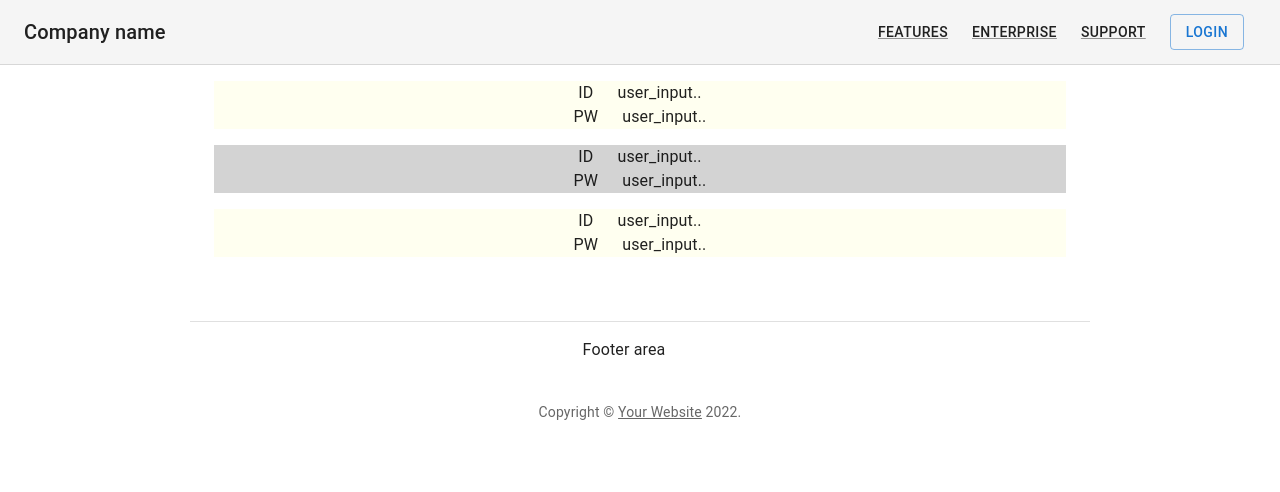
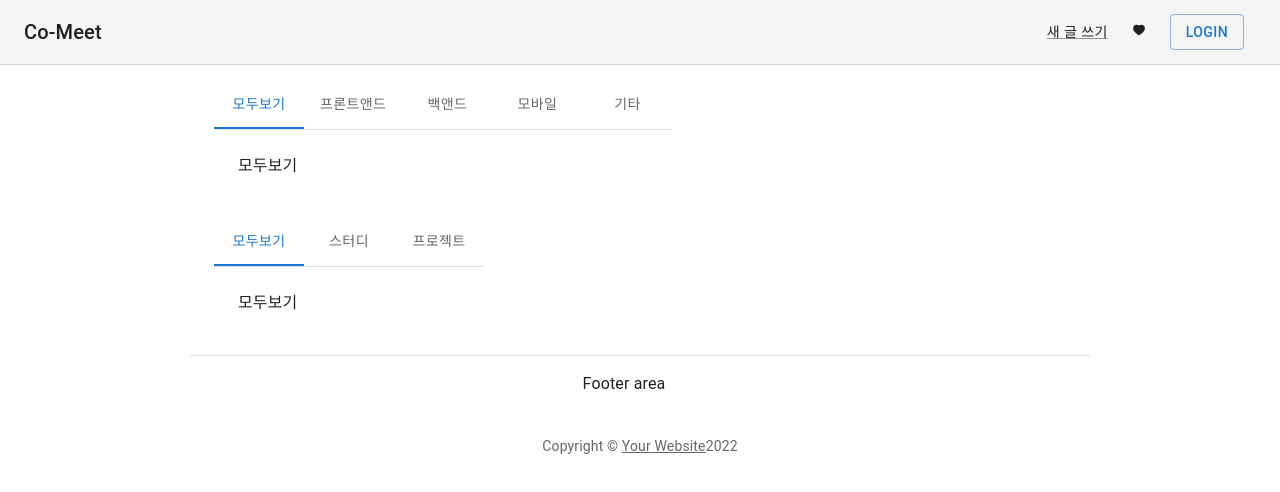
Before and after one commit to Tamanegi-seoul/Co-meet, a React (Create React App) app: page / in a window 1280 px wide. Shown: the top 492 px of the page. Built offline with nearby package versions, Linux system fonts and the light colour scheme.

Commit message:
feat : TeachStack, PostList 컴포넌트 추가

```diff
--- a/package.json
+++ b/package.json
@@ -12,6 +12,7 @@
     "@testing-library/user-event": "^13.5.0",
     "react": "^18.2.0",
     "react-dom": "^18.2.0",
+    "react-icons": "^4.6.0",
     "react-router-dom": "^6.4.3",
     "react-scripts": "5.0.1",
     "styled-components": "^5.3.6",
@@ -43,6 +44,7 @@
   },
   "devDependencies": {
     "eslint-config-prettier": "^8.5.0",
+    "eslint-plugin-node": "^11.1.0",
     "eslint-plugin-prettier": "^4.2.1",
     "prettier": "^2.7.1"
   }
--- a/src/App.js
+++ b/src/App.js
@@ -8,8 +8,10 @@
 import Link from "@mui/material/Link";
 import GlobalStyles from "@mui/material/GlobalStyles";
 import Container from "@mui/material/Container";
-import Login from "../src/pages/Login";
 import { Box } from "@mui/material";
+import PostList from "./components/PostList";
+import TeachStack from "./components/TeachStack";
+import { AiFillHeart } from "react-icons/ai";
 
 function Copyright(props) {
   return (
@@ -22,9 +24,8 @@
       {"Copyright © "}
       <Link color="inherit" href="https://mui.com/">
         Your Website
-      </Link>{" "}
+      </Link>
       {new Date().getFullYear()}
-      {"."}
     </Typography>
   );
 }
@@ -43,10 +44,12 @@
         color="default"
         elevation={0}
         sx={{ borderBottom: theme => `1px solid ${theme.palette.divider}` }}
+        maxWidth="md"
+        component="main"
       >
         <Toolbar sx={{ flexWrap: "wrap" }}>
           <Typography variant="h6" color="inherit" noWrap sx={{ flexGrow: 1 }}>
-            Company name
+            Co-Meet
           </Typography>
           <nav>
             <Link
@@ -55,7 +58,7 @@
               href="#"
               sx={{ my: 1, mx: 1.5 }}
             >
-              Features
+              새 글 쓰기
             </Link>
             <Link
               variant="button"
@@ -63,36 +66,31 @@
               href="#"
               sx={{ my: 1, mx: 1.5 }}
             >
-              Enterprise
-            </Link>
-            <Link
-              variant="button"
-              color="text.primary"
-              href="#"
-              sx={{ my: 1, mx: 1.5 }}
-            >
-              Support
+              <AiFillHeart />
             </Link>
           </nav>
-          <Button href="#" variant="outlined" sx={{ my: 1, mx: 1.5 }}>
+          <Button
+            to="/"
+            href="#"
+            variant="outlined"
+            sx={{
+              my: 1,
+              mx: 1.5,
+            }}
+          >
             Login
           </Button>
         </Toolbar>
       </AppBar>
-      {/* end of header*/}
-      {/* <Login /> */}
-
+      {/* end header */}
+      {/* Teach Stack */}
       <Container maxWidth="md" component="main">
-        {/* <Grid spacing={4} justifyContent="main">
-        </Grid> */}
-
         <Box
           sx={{
             marginTop: 2,
             display: "flex",
             flexDirection: "column",
-            alignItems: "center",
-            backgroundColor: "ivory",
+            alignItems: "start",
           }}
         >
           <Grid
@@ -103,30 +101,20 @@
               alignItems: "flex-end",
             }}
           >
-            <Box sx={{ marginRight: 3 }}>ID</Box>
-            <Box>user_input..</Box>
-          </Grid>
-
-          <Grid
-            item
-            sx={{
-              display: "flex",
-              flexDirection: "row",
-              alignItems: "flex-end",
-            }}
-          >
-            <Box sx={{ marginRight: 3 }}>PW</Box>
-            <Box>user_input..</Box>
+            <TeachStack />
           </Grid>
         </Box>
+      </Container>
 
+      {/* Post List */}
+      <Container maxWidth="md" component="main">
         <Box
           sx={{
             marginTop: 2,
             display: "flex",
             flexDirection: "column",
-            alignItems: "center",
-            backgroundColor: "lightgrey",
+            alignItems: "start",
+            // backgroundColor: "ivory",
           }}
         >
           <Grid
@@ -137,54 +125,7 @@
               alignItems: "flex-end",
             }}
           >
-            <Box sx={{ marginRight: 3 }}>ID</Box>
-            <Box>user_input..</Box>
-          </Grid>
-
-          <Grid
-            item
-            sx={{
-              display: "flex",
-              flexDirection: "row",
-              alignItems: "flex-end",
-            }}
-          >
-            <Box sx={{ marginRight: 3 }}>PW</Box>
-            <Box>user_input..</Box>
-          </Grid>
-        </Box>
-
-        <Box
-          sx={{
-            marginTop: 2,
-            display: "flex",
-            flexDirection: "column",
-            alignItems: "center",
-            backgroundColor: "ivory",
-          }}
-        >
-          <Grid
-            item
-            sx={{
-              display: "flex",
-              flexDirection: "row",
-              alignItems: "flex-end",
-            }}
-          >
-            <Box sx={{ marginRight: 3 }}>ID</Box>
-            <Box>user_input..</Box>
-          </Grid>
-
-          <Grid
-            item
-            sx={{
-              display: "flex",
-              flexDirection: "row",
-              alignItems: "flex-end",
-            }}
-          >
-            <Box sx={{ marginRight: 3 }}>PW</Box>
-            <Box>user_input..</Box>
+            <PostList />
           </Grid>
         </Box>
       </Container>
@@ -195,12 +136,13 @@
         component="footer"
         sx={{
           borderTop: theme => `1px solid ${theme.palette.divider}`,
-          mt: 8,
+          mt: 2,
           py: [3, 6],
         }}
       >
         <Grid container spacing={4} justifyContent="space-evenly">
           Footer area
+          {/* 위에 영어 지우고 이 자리에 컴포넌트 연결하면 됩니다. */}
         </Grid>
         <Copyright sx={{ mt: 5 }} />
       </Container>
--- a/src/components/PostList.js
+++ b/src/components/PostList.js
@@ -1,7 +1,72 @@
-import React from "react";
+import * as React from "react";
+import PropTypes from "prop-types";
+import Tabs from "@mui/material/Tabs";
+import Tab from "@mui/material/Tab";
+import Typography from "@mui/material/Typography";
+import Box from "@mui/material/Box";
 
-const PostList = () => {
-  return <div></div>;
+function TabPanel(props) {
+  const { children, value, index, ...other } = props;
+
+  return (
+    <div
+      role="tabpanel"
+      hidden={value !== index}
+      id={`simple-tabpanel-${index}`}
+      aria-labelledby={`simple-tab-${index}`}
+      {...other}
+    >
+      {value === index && (
+        <Box sx={{ p: 3 }}>
+          <Typography>{children}</Typography>
+        </Box>
+      )}
+    </div>
+  );
+}
+
+TabPanel.propTypes = {
+  children: PropTypes.node,
+  index: PropTypes.number.isRequired,
+  value: PropTypes.number.isRequired,
 };
 
-export default PostList;
+function a11yProps(index) {
+  return {
+    id: `simple-tab-${index}`,
+    "aria-controls": `simple-tabpanel-${index}`,
+  };
+}
+
+export default function BasicTabs() {
+  const [value, setValue] = React.useState(0);
+
+  const handleChange = (event, newValue) => {
+    setValue(newValue);
+  };
+
+  return (
+    <Box sx={{ width: "100%" }}>
+      <Box sx={{ borderBottom: 1, borderColor: "divider" }}>
+        <Tabs
+          value={value}
+          onChange={handleChange}
+          aria-label="basic tabs example"
+        >
+          <Tab label="모두보기" {...a11yProps(0)} />
+          <Tab label="스터디" {...a11yProps(1)} />
+          <Tab label="프로젝트" {...a11yProps(2)} />
+        </Tabs>
+      </Box>
+      <TabPanel value={value} index={0}>
+        모두보기
+      </TabPanel>
+      <TabPanel value={value} index={1}>
+        스터디
+      </TabPanel>
+      <TabPanel value={value} index={2}>
+        프로젝트
+      </TabPanel>
+    </Box>
+  );
+}
--- a/src/components/TeachStack.js
+++ b/src/components/TeachStack.js
@@ -1,7 +1,80 @@
-import React from "react";
+import * as React from "react";
+import PropTypes from "prop-types";
+import Tabs from "@mui/material/Tabs";
+import Tab from "@mui/material/Tab";
+import Typography from "@mui/material/Typography";
+import Box from "@mui/material/Box";
 
-const TeachStack = () => {
-  return <div></div>;
+function TabPanel(props) {
+  const { children, value, index, ...other } = props;
+
+  return (
+    <div
+      role="tabpanel"
+      hidden={value !== index}
+      id={`simple-tabpanel-${index}`}
+      aria-labelledby={`simple-tab-${index}`}
+      {...other}
+    >
+      {value === index && (
+        <Box sx={{ p: 3 }}>
+          <Typography>{children}</Typography>
+        </Box>
+      )}
+    </div>
+  );
+}
+
+TabPanel.propTypes = {
+  children: PropTypes.node,
+  index: PropTypes.number.isRequired,
+  value: PropTypes.number.isRequired,
 };
 
-export default TeachStack;
+function a11yProps(index) {
+  return {
+    id: `simple-tab-${index}`,
+    "aria-controls": `simple-tabpanel-${index}`,
+  };
+}
+
+export default function BasicTabs() {
+  const [value, setValue] = React.useState(0);
+
+  const handleChange = (event, newValue) => {
+    setValue(newValue);
+  };
+
+  return (
+    <Box sx={{ width: "100%" }}>
+      <Box sx={{ borderBottom: 1, borderColor: "divider" }}>
+        <Tabs
+          value={value}
+          onChange={handleChange}
+          aria-label="basic tabs example"
+        >
+          <Tab label="모두보기" {...a11yProps(0)} />
+          <Tab label="프론트앤드" {...a11yProps(1)} />
+          <Tab label="백앤드" {...a11yProps(2)} />
+          <Tab label="모바일" {...a11yProps(3)} />
+          <Tab label="기타" {...a11yProps(4)} />
+        </Tabs>
+      </Box>
+      <TabPanel value={value} index={0}>
+        모두보기
+      </TabPanel>
+      <TabPanel value={value} index={1}>
+        프론트앤드
+      </TabPanel>
+      <TabPanel value={value} index={2}>
+        백앤드
+      </TabPanel>
+      <TabPanel value={value} index={3}>
+        모바일
+      </TabPanel>
+      <TabPanel value={value} index={4}>
+        기타
+      </TabPanel>
+    </Box>
+  );
+}
--- a/src/pages/Login.js
+++ b/src/pages/Login.js
@@ -24,9 +24,8 @@
       {"Copyright © "}
       <Link color="inherit" href="https://mui.com/">
         Your Website
-      </Link>{" "}
+      </Link>
       {new Date().getFullYear()}
-      {"."}
     </Typography>
   );
 }
```
Also changed, not shown: src/pages/SineUp.js (+141 -5 lines), 1 other file (tests, documents, lock files or other folders).
